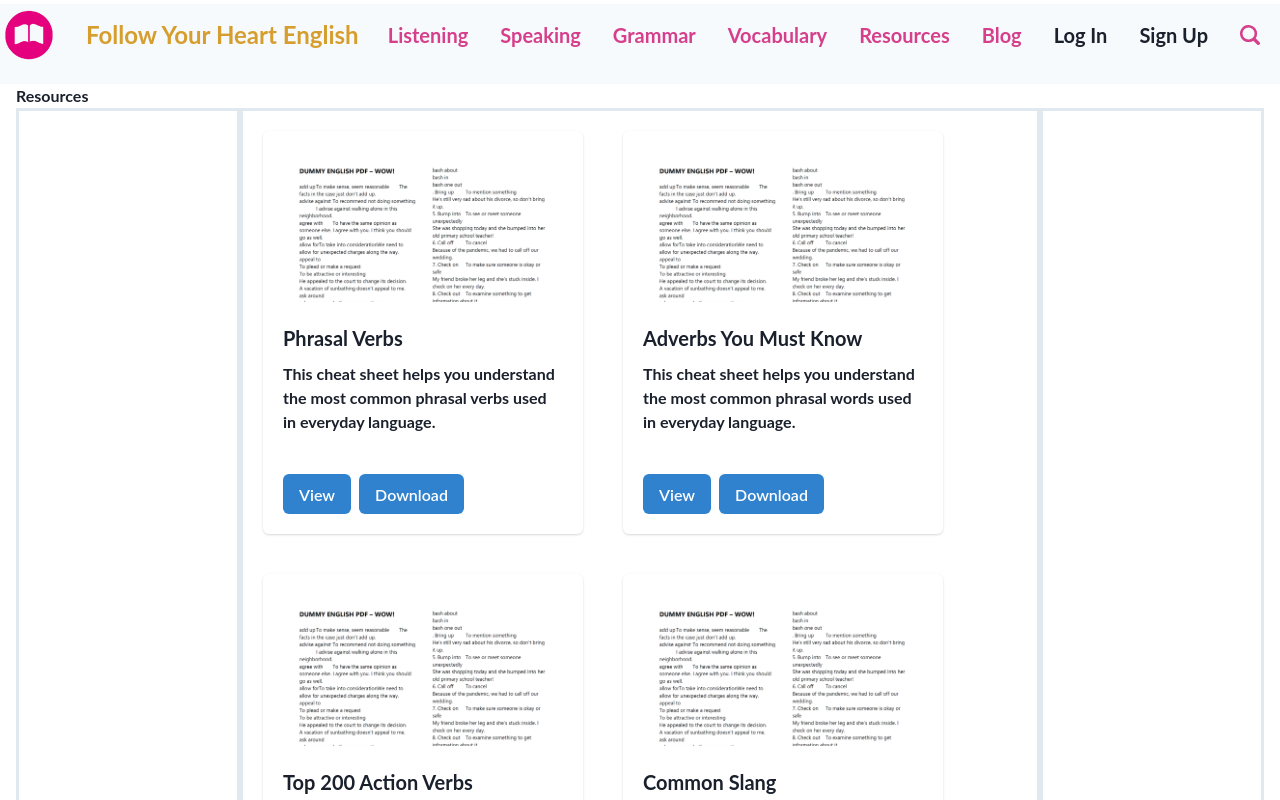
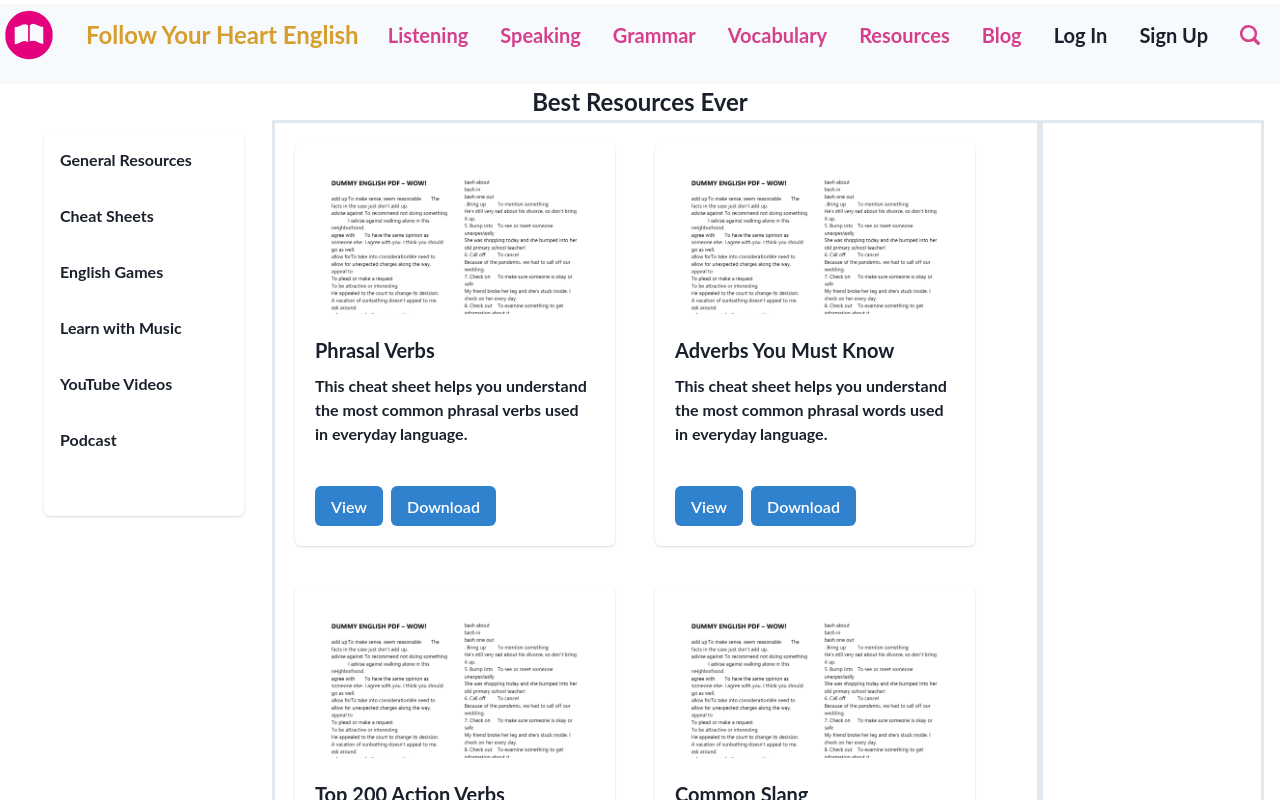
Before and after one commit to CodingCashew/language-faire-language-blog, a Next.js app: page /resources in a window 1280 px wide. Shown: the top 800 px of the page. Built offline with nearby package versions, Linux system fonts and the light colour scheme.

Commit message:
Basic sidebar, display properly on Resource Page

```diff
--- /dev/null
+++ b/components/sidebar.tsx
@@ -0,0 +1,19 @@
+import React from "react";
+import { Container, Text, Card, Link } from "@chakra-ui/react";
+
+export interface LabelValue {
+  label: string,
+  value: string
+}
+
+export default function Sidebar({items}:any) {
+  return (
+    <Container minW="2xs" >
+      <Card minH="sm" m={3}>
+      {items.map((item:any, index:any) => (
+        <Link href={`/resources/${item.value}`} key={index}><Text size="xl" m={4}>{item.label}</Text></Link>
+      ))}
+      </Card>
+    </Container>
+  );
+}
--- a/pages/resources.tsx
+++ b/pages/resources.tsx
@@ -14,14 +14,17 @@ import {
   ButtonGroup,
   Button,
 } from "@chakra-ui/react";
+import Sidebar from "../components/sidebar"
 
 function Resources() {
+  const listOfLinks = [{label: "General Resources", value: 'general'}, {label: "Cheat Sheets", value: 'pdf'}, {label: "English Games", value: 'games'}, {label: "Learn with Music", value: 'music'}, {label: "YouTube Videos", value: 'youtube'}, {label: "Podcast", value: 'podcast'}]
   return (
-    <Container maxW="7xl" minH="sm">
+    <Container maxW="7xl" minH="sm" >
       <Box>
-        <Text>Resources</Text>
+        <Text align="center" fontSize="2xl">Best Resources Ever</Text>
         <Flex>
-          <Box minW="3xs" minH="sm" border="yellow.500" borderWidth="3px" />
+          <Sidebar items={listOfLinks} />
+          {/* <Box minW="3xs" minH="sm" border="yellow.500" borderWidth="3px" /> */}
           <Spacer />
           <Box minW="3xl" minH="sm" border="purple.500" borderWidth="3px">
             <Flex flexWrap="wrap" >
```
Also changed, not shown: pages/pdf.tsx (added).
